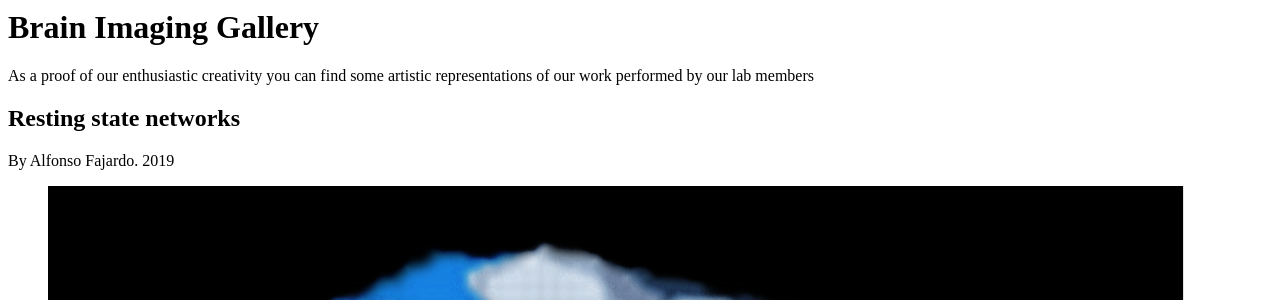
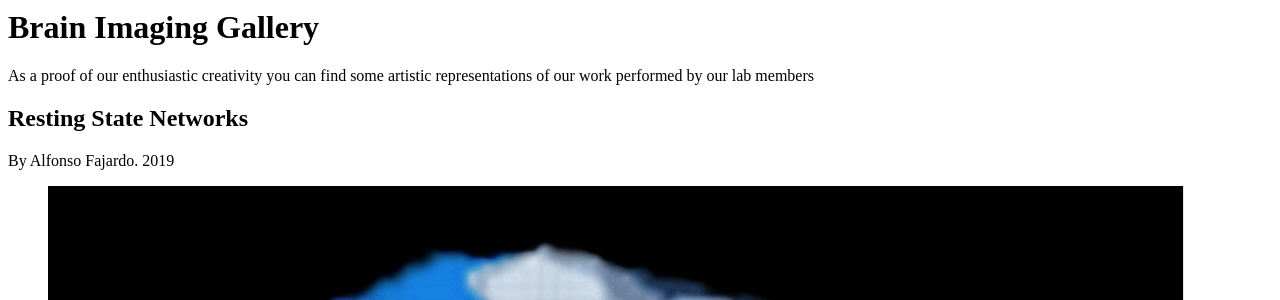
Before and after one commit to c13inb/c13inb.github.io, a Jekyll site: the page built from gallery.md, in a window 1280 px wide and 900 px high. Shown: the part 449-749 px from the top of the window. Built offline with Jekyll 4.4.1, drawn with Linux system fonts in a browser that asks for light colours; Markdown is read by kramdown in place of the engine named in the settings.

```diff
--- a/gallery.md
+++ b/gallery.md
@@ -11,7 +11,7 @@ title: Gallery
 <h1> Brain Imaging Gallery </h1>
 As a proof of our enthusiastic creativity you can find some artistic representations of our work performed by our lab members
 
-<h2> Resting state networks </h2>
+<h2> Resting State Networks </h2>
 
 By Alfonso Fajardo. 2019
 <figure>
```
